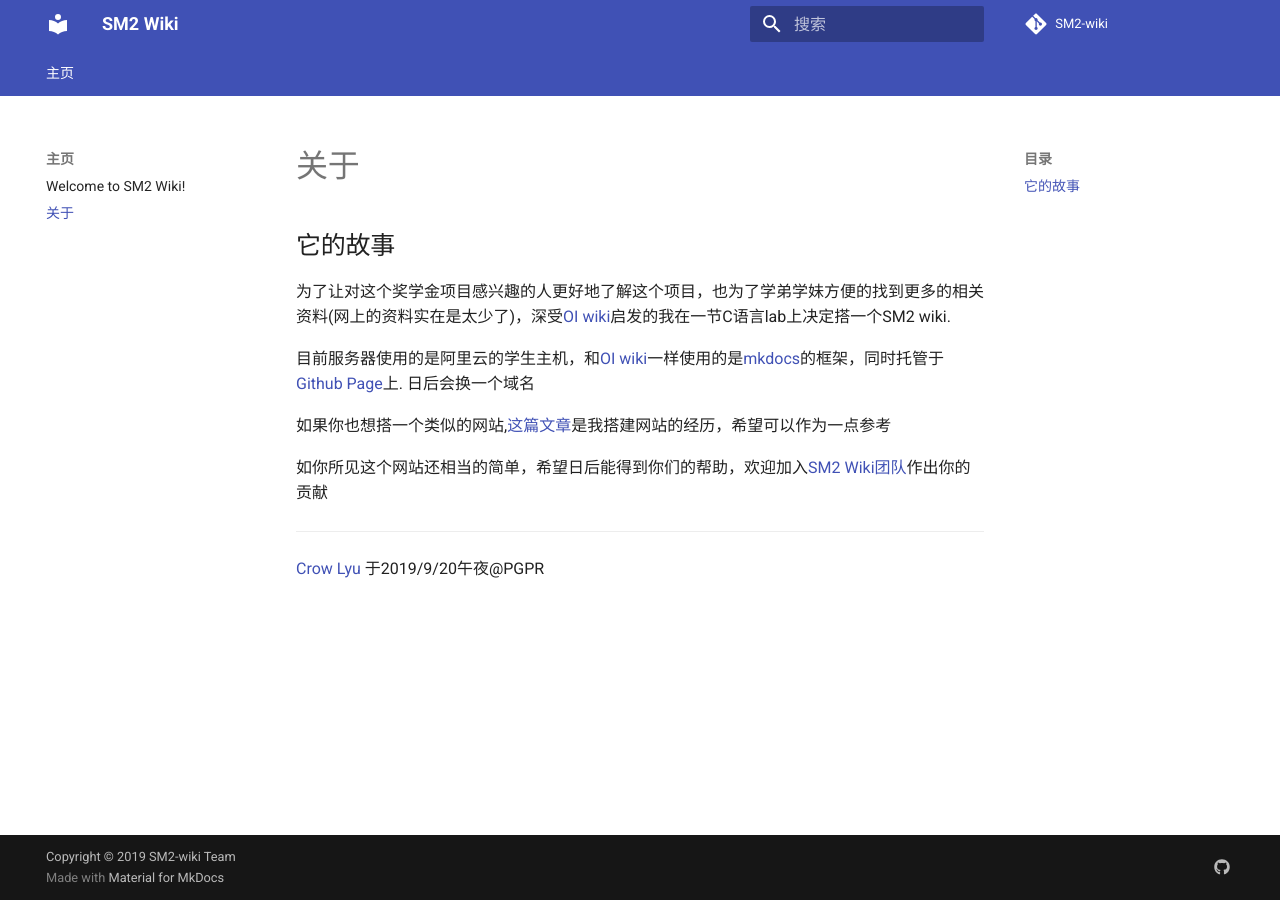
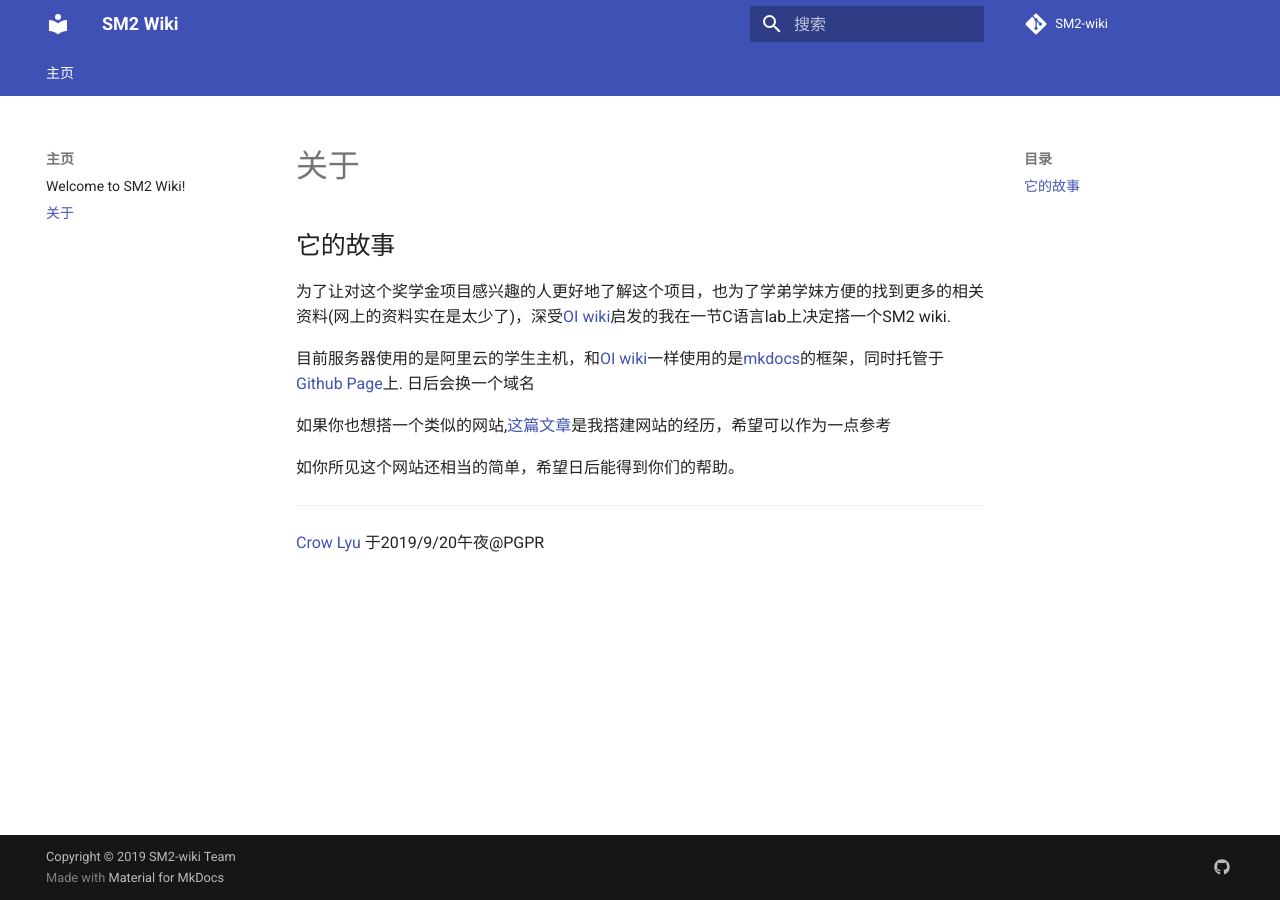
Before and after one commit to SM2-wiki/SM2-wiki, an MkDocs documentation site: the page built from docs/intro/about.md, in a window 1280 px wide. Built offline with MkDocs 1.6.1 and Material for MkDocs 9.7.7, drawn with Linux system fonts in a browser that asks for light colours; comment, search, counter and statistics services are not loaded.

Commit message:
Update about.md

```diff
--- a/docs/intro/about.md
+++ b/docs/intro/about.md
@@ -1,4 +1,3 @@
-disqus: 'SM2-wiki'
 pagetime: 'on'
 
 ## 它的故事
@@ -9,7 +8,7 @@ pagetime: 'on'
 
 如果你也想搭一个类似的网站,[这篇文章](https://rye-catcher.github.io/2019/09/20/%E6%90%AD%E5%BB%BASM2-Wiki%E4%B9%8B%E8%B7%AF/)是我搭建网站的经历，希望可以作为一点参考
 
-如你所见这个网站还相当的简单，希望日后能得到你们的帮助，欢迎加入[SM2 Wiki团队](https://github.com/SM2-wiki)作出你的贡献
+如你所见这个网站还相当的简单，希望日后能得到你们的帮助。
 
 ---
 
```
